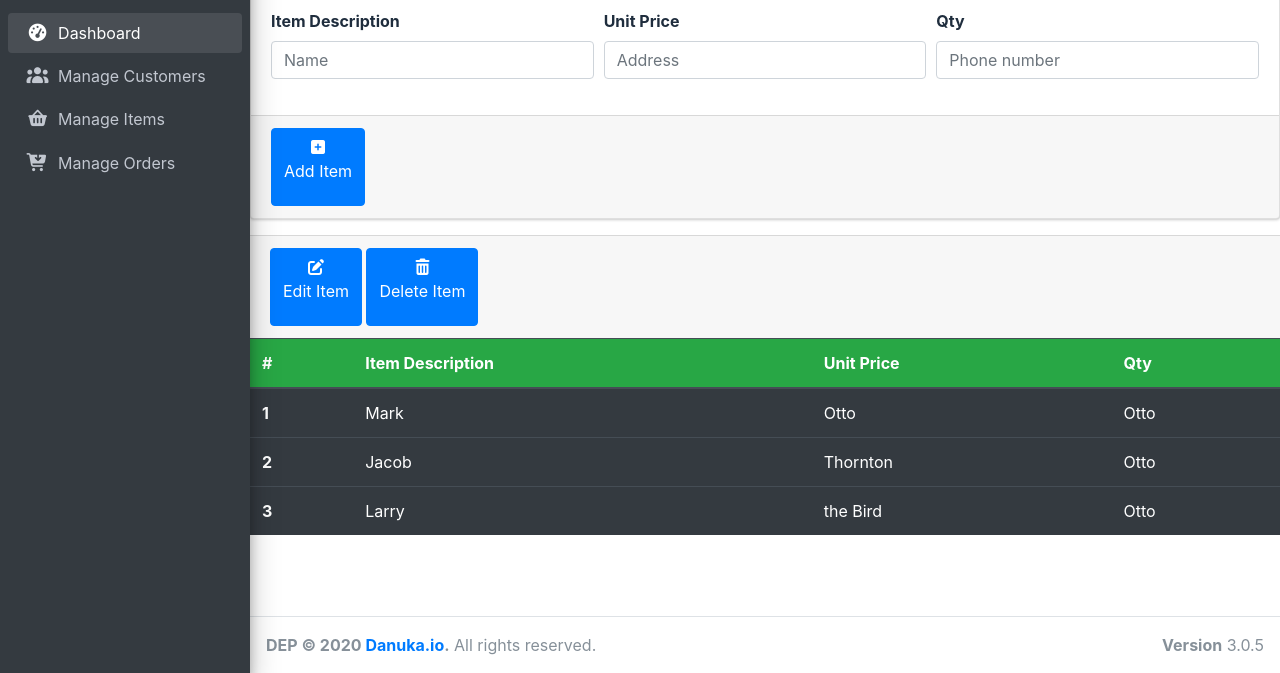
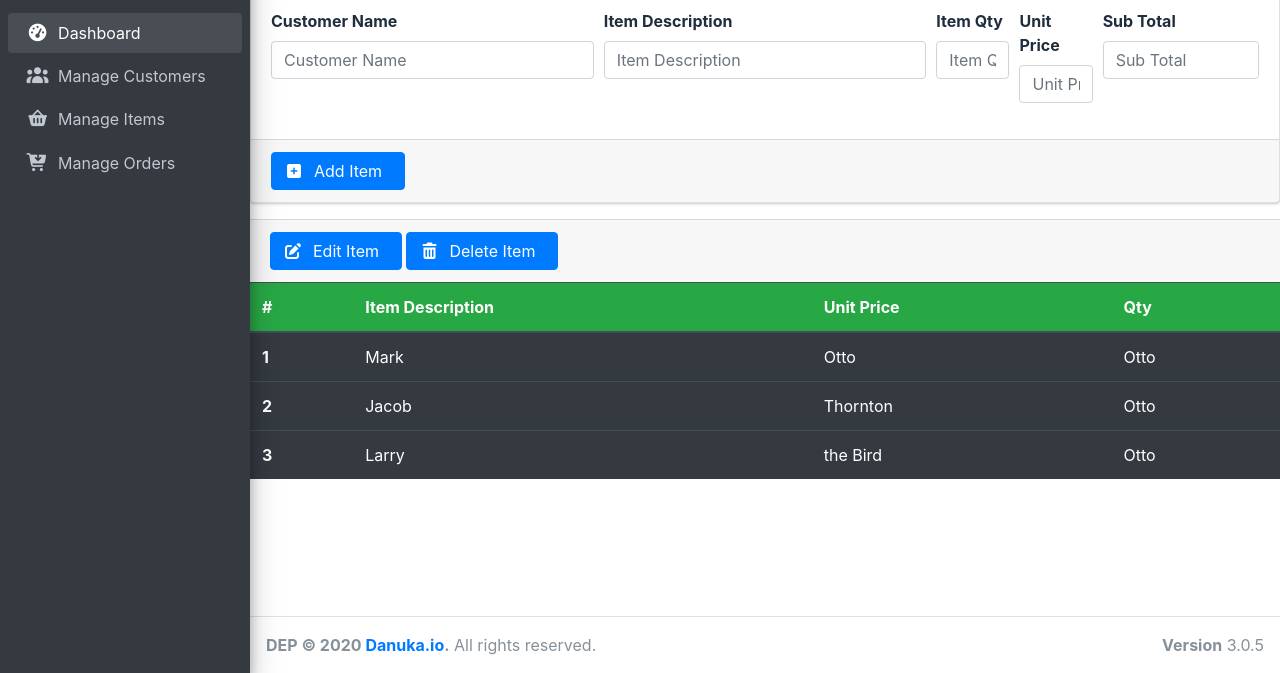
Before and after one commit to danuka-playground/raw-singleWebPage, a website: page orders/index.html in a window 1280 px wide. Shown: the part 127-800 px from the top of the page. Drawn offline with nearby package versions, Linux system fonts and the light colour scheme.

Commit message:
config-order_form-01

```diff
--- a/orders/index.html
+++ b/orders/index.html
@@ -17,6 +17,7 @@
     <link href="https://fonts.googleapis.com/css?family=Source+Sans+Pro:300,400,400i,700" rel="stylesheet">
     <link rel="stylesheet" href="../node_modules/bootstrap/dist/css/bootstrap.min.css">
     <link rel="stylesheet" href="../main.css">
+    <link rel="stylesheet" href="orders.css">
 </head>
 <body class="hold-transition sidebar-mini">
 <div class="wrapper">
@@ -106,16 +107,24 @@
             <form role="form">
                 <div class="card-body form-row">
                     <div class="form-group col-md-4">
-                        <label for="name">Item Description</label>
-                        <input type="email" class="form-control" id="name" placeholder="Name">
+                        <label for="name">Customer Name</label>
+                        <input type="email" class="form-control" id="name" placeholder="Customer Name">
                     </div>
                     <div class="form-group col-md-4">
-                        <label for="address">Unit Price</label>
-                        <input type="password" class="form-control" id="address" placeholder="Address">
+                        <label for="address">Item Description</label>
+                        <input type="password" class="form-control" id="address" placeholder="Item Description">
                     </div>
-                    <div class="form-group col-md-4">
-                        <label for="PhoneNumber">Qty</label>
-                        <input type="password" class="form-control" id="PhoneNumber" placeholder="Phone number">
+                    <div class="form-group col-md-1">
+                        <label for="Item-Qty">Item Qty</label>
+                        <input type="password" class="form-control" id="Item-Qty" placeholder="Item Qty">
+                    </div>
+                    <div class="form-group col-md-1">
+                        <label for="Unit-Price">Unit Price</label>
+                        <input type="password" class="form-control" id="Unit-Price" placeholder="Unit Price">
+                    </div>
+                    <div class="form-group col-md-2">
+                        <label for="Sub-Total">Sub Total</label>
+                        <input type="password" class="form-control" id="Sub-Total" placeholder="Sub Total">
                     </div>
                 </div>
                 <!-- /.card-body -->
--- a/orders/orders.css
+++ b/orders/orders.css
@@ -0,0 +1,8 @@
+.fas fa-plus {
+    display: inline-block;
+    margin-right: 5px;
+}
+.btn-add {
+    display: inline-block;
+    margin: 0 10px;
+}
```
